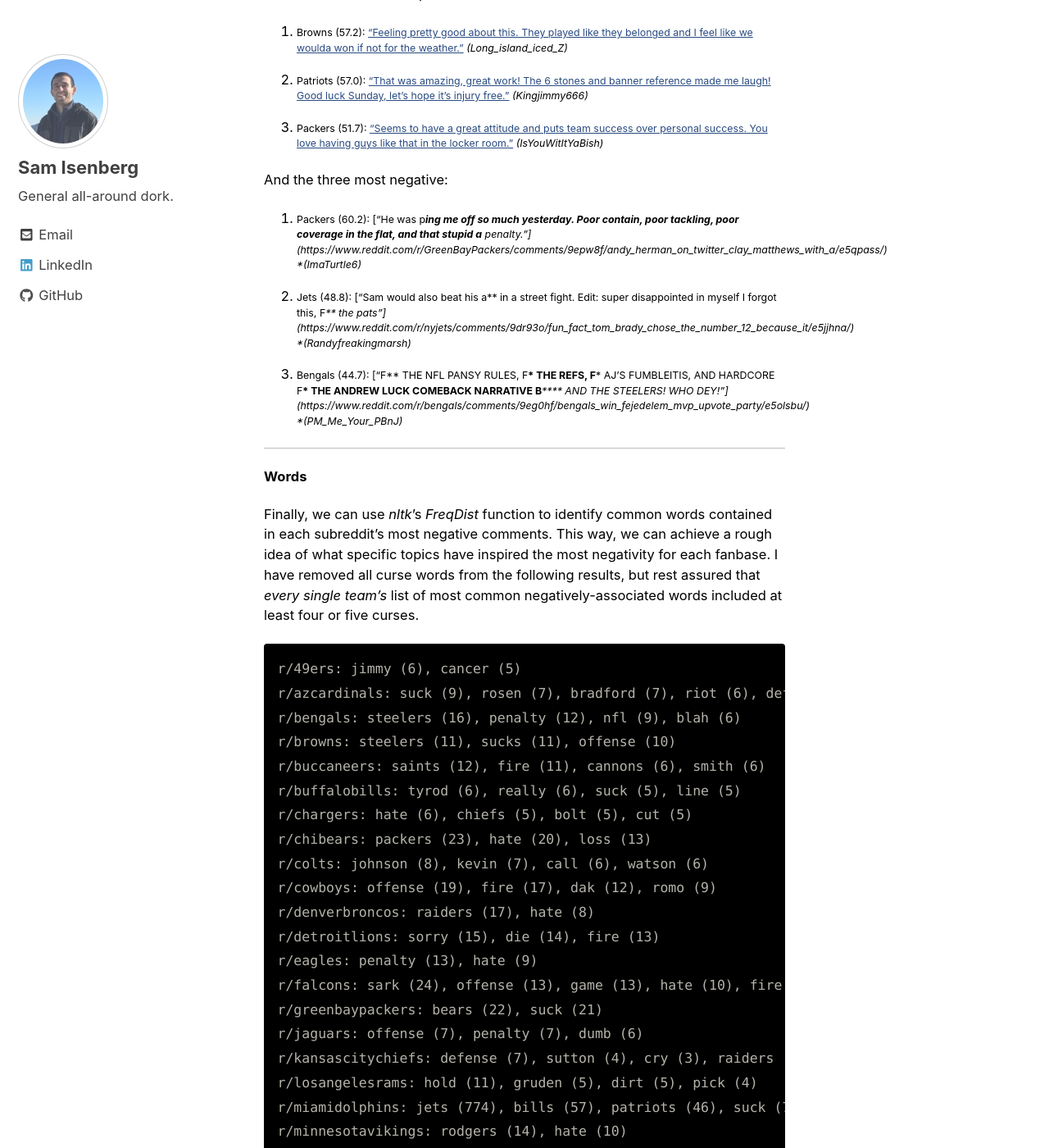
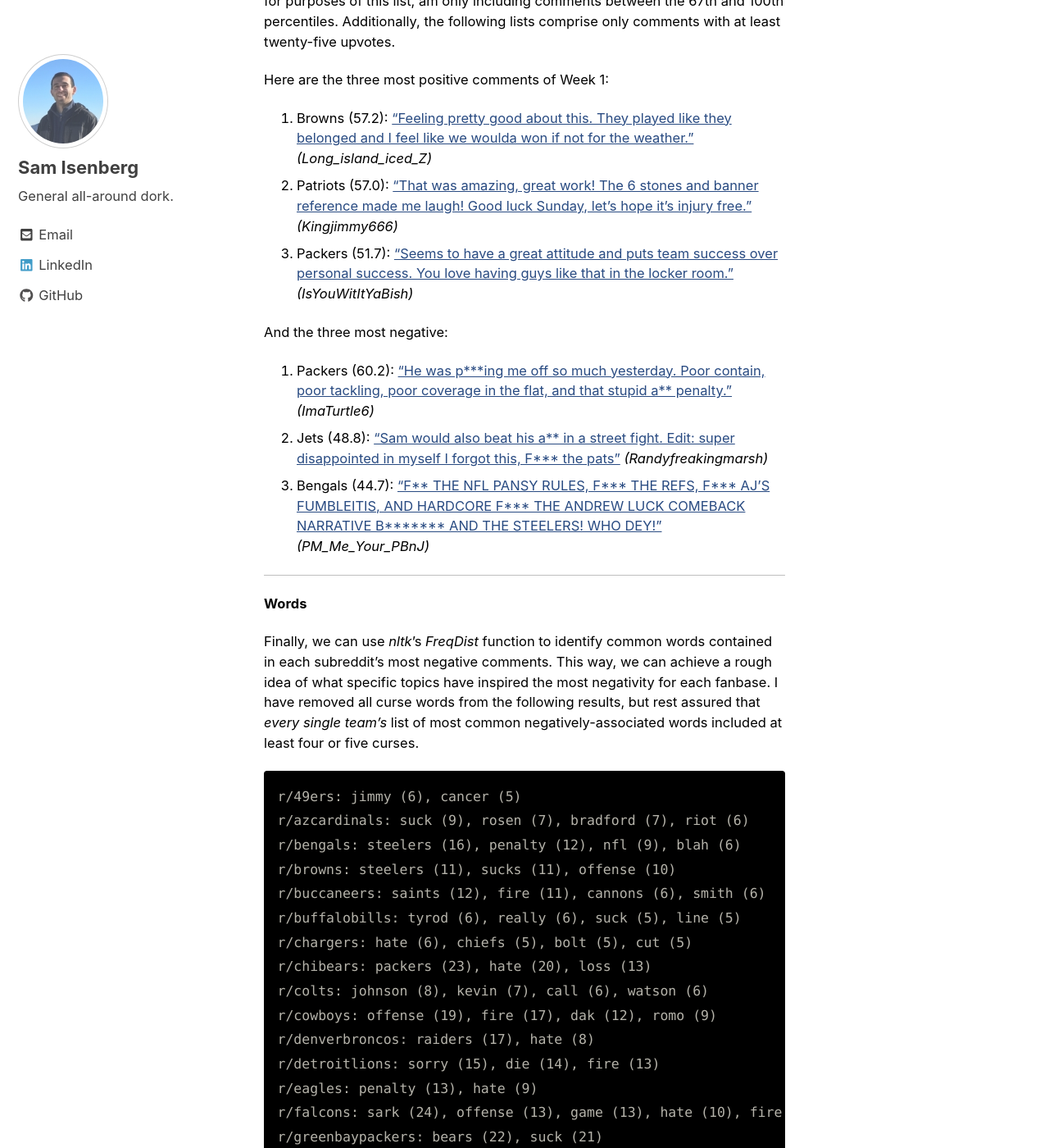
Before and after one commit to saisenberg/saisenberg.github.io, a Jekyll site: the page built from _posts/2018-09-13-nfl-week1.md, in a window 1280 px wide and 1400 px high, scrolled down 6182 px. Shown: the whole window at 82% size. Built offline with Jekyll 4.4.1, drawn with Linux system fonts in a browser that asks for light colours; nearby versions of some CDN libraries; some of the changed text lies outside the part shown.

````diff
--- a/CHANGELOG (SI).txt
+++ b/CHANGELOG (SI).txt
@@ -1,4 +1,7 @@
 CHANGELOG
+
+0.16
+- attempted to fix bulletpoints and lists
 
 0.15
 - added nfl-week1 post
--- a/_posts/2018-09-13-nfl-week1.md
+++ b/_posts/2018-09-13-nfl-week1.md
@@ -45,42 +45,36 @@ According to net positivity, the Denver Broncos’ fanbase had the happiest Week
 Also notable is the mammoth gap between the Dolphins’ net positivity score (0.57) and that of the 31st-ranked Titans (2.16). We've already discussed the impact of the long rain delay on both fanbases' sentiment - but maybe post-by-post analysis can help us pinpoint the specific reason for such a large gap…
 <hr>
 **Posts**
+
 As follows are the individual posts which resulted in comments with the highest mean positivity and negativity. I have excluded posts with fewer than twenty-five comments from this section of results so that posts with very few – but very polarized – comments do not dominate the list. I have also excluded posts whose inclusion on the list was only due to [one user’s repetition of the same word or phrase](https://www.reddit.com/r/minnesotavikings/comments/9eef29/vikings_suicide_pact_2018_rules_etc/).
 
 Here are the three most positive posts, along with each post’s mean positivity score and relevant team:
 
 1. Patriots (49.2): [Phillip Dorsett becomes the 69th player to catch a TD from Tom Brady](https://www.reddit.com/r/Patriots/comments/9egslx/phillip_dorsett_becomes_the_69th_player_to_catch/)
-
 2. Packers (34.1): [The Office: Green Bay Packers edition!](https://www.reddit.com/r/GreenBayPackers/comments/9e99eh/the_office_green_bay_packers_edition/)
-
 3. Patriots (33.9): [Over at /r/Texans, we make a weekly hype video, mashing up a movie trailer with our opponent. Since we have y’all on Sunday in New England, here’s our trailer! “Marvel: The Texans- Infinity War”](https://www.reddit.com/r/Patriots/comments/9dy2uu/over_at_rtexans_we_make_a_weekly_hype_video/)<br>
 
 Now, as follows are the three most negative posts of Week 1. If you look closely, you might spot a common theme (one that might help explain a certain phenomenon in an earlier section):
 
 1. Dolphins (44.6): [IT’S F*** THE JETS WEEK](https://www.reddit.com/r/miamidolphins/comments/9ekwsx/its_fuck_the_jets_week/)
-
 2. Dolphins (35.6): [Sam Darnold’s first pass is a pick f*** the Jets](https://www.reddit.com/r/miamidolphins/comments/9es4a1/sam_darnold_first_pass_is_a_pick_6_fuck_the_jets/)
-
 3. Dolphins (24.3): [Yo so the Jets actually look aight](https://www.reddit.com/r/miamidolphins/comments/9et5bg/yo_so_the_jets_actually_look_aight/)
 <hr>
 **Comments**
+
 Just as we did on a post-by-post level, we can also identify the overall most positive and negative comments of the weekend. For each subreddit, I found the 67th percentile of the length (in characters) of that subreddit's comments, and, for purposes of this list, am only including comments between the 67th and 100th percentiles. Additionally, the following lists comprise only comments with at least twenty-five upvotes.
 
 Here are the three most positive comments of Week 1:
 
 1. Browns (57.2): [“Feeling pretty good about this. They played like they belonged and I feel like we woulda won if not for the weather.”](https://www.reddit.com/r/Browns/comments/9eiuuz/well/e5pe6tt/) *(Long_island_iced_Z)*
-
 2. Patriots (57.0): [“That was amazing, great work! The 6 stones and banner reference made me laugh! Good luck Sunday, let’s hope it’s injury free.”](https://www.reddit.com/r/Patriots/comments/9dy2uu/over_at_rtexans_we_make_a_weekly_hype_video/e5kxvpr/) *(Kingjimmy666)*
-
 3. Packers (51.7): [“Seems to have a great attitude and puts team success over personal success. You love having guys like that in the locker room.”](https://www.reddit.com/r/GreenBayPackers/comments/9erk5y/jimmy_graham/e5qzj0g/) *(IsYouWitItYaBish)*<br>
 
 And the three most negative:
 
-1. Packers (60.2): [“He was p***ing me off so much yesterday. Poor contain, poor tackling, poor coverage in the flat, and that stupid a** penalty.”](https://www.reddit.com/r/GreenBayPackers/comments/9epw8f/andy_herman_on_twitter_clay_matthews_with_a/e5qpass/) *(ImaTurtle6)*
-
-2. Jets (48.8): [“Sam would also beat his a** in a street fight. Edit: super disappointed in myself I forgot this, F*** the pats”](https://www.reddit.com/r/nyjets/comments/9dr93o/fun_fact_tom_brady_chose_the_number_12_because_it/e5jjhna/) *(Randyfreakingmarsh)*
-
-3. Bengals (44.7): [“F** THE NFL PANSY RULES, F*** THE REFS, F*** AJ'S FUMBLEITIS, AND HARDCORE F*** THE ANDREW LUCK COMEBACK NARRATIVE B******* AND THE STEELERS! WHO DEY!”](https://www.reddit.com/r/bengals/comments/9eg0hf/bengals_win_fejedelem_mvp_upvote_party/e5olsbu/) *(PM_Me_Your_PBnJ)*
+1. Packers (60.2): [“He was p\*\*\*ing me off so much yesterday. Poor contain, poor tackling, poor coverage in the flat, and that stupid a** penalty.”](https://www.reddit.com/r/GreenBayPackers/comments/9epw8f/andy_herman_on_twitter_clay_matthews_with_a/e5qpass/) *(ImaTurtle6)*
+2. Jets (48.8): [“Sam would also beat his a\*\* in a street fight. Edit: super disappointed in myself I forgot this, F\*\*\* the pats”](https://www.reddit.com/r/nyjets/comments/9dr93o/fun_fact_tom_brady_chose_the_number_12_because_it/e5jjhna/) *(Randyfreakingmarsh)*
+3. Bengals (44.7): [“F** THE NFL PANSY RULES, F\*\*\* THE REFS, F\*\*\* AJ'S FUMBLEITIS, AND HARDCORE F\*\*\* THE ANDREW LUCK COMEBACK NARRATIVE B\*\*\*\*\*\*\* AND THE STEELERS! WHO DEY!”](https://www.reddit.com/r/bengals/comments/9eg0hf/bengals_win_fejedelem_mvp_upvote_party/e5olsbu/) *(PM_Me_Your_PBnJ)*
 <hr>
 **Words**
 
@@ -89,7 +83,7 @@ I have removed all curse words from the following results, but rest assured that
 
 ```
 r/49ers: jimmy (6), cancer (5)
-r/azcardinals: suck (9), rosen (7), bradford (7), riot (6), defense (6)
+r/azcardinals: suck (9), rosen (7), bradford (7), riot (6)
 r/bengals: steelers (16), penalty (12), nfl (9), blah (6)
 r/browns: steelers (11), sucks (11), offense (10)
 r/buccaneers: saints (12), fire (11), cannons (6), smith (6)
````
Also changed, not shown: other parts of _posts/2018-09-13-nfl-week1.md (+4 -11 lines).
